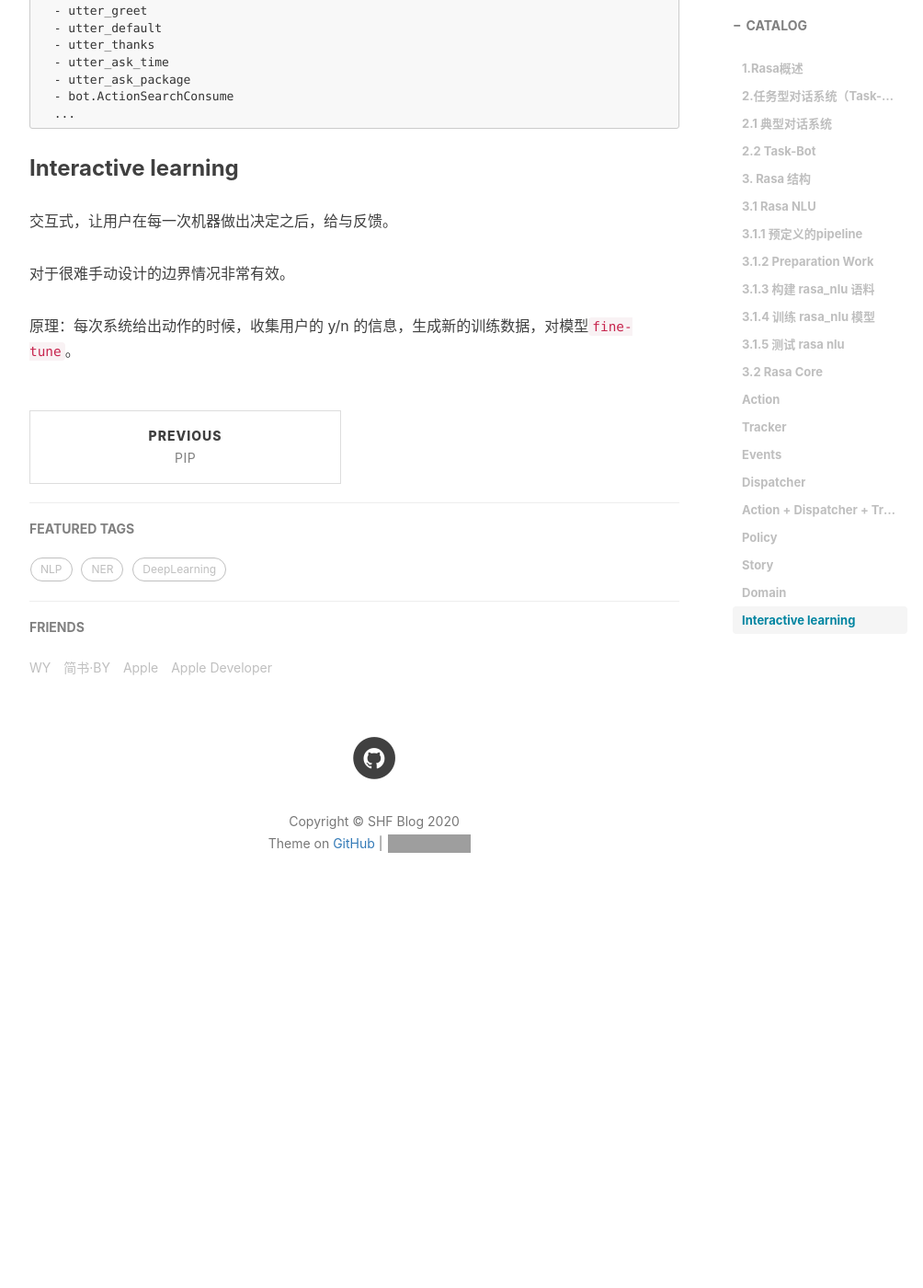
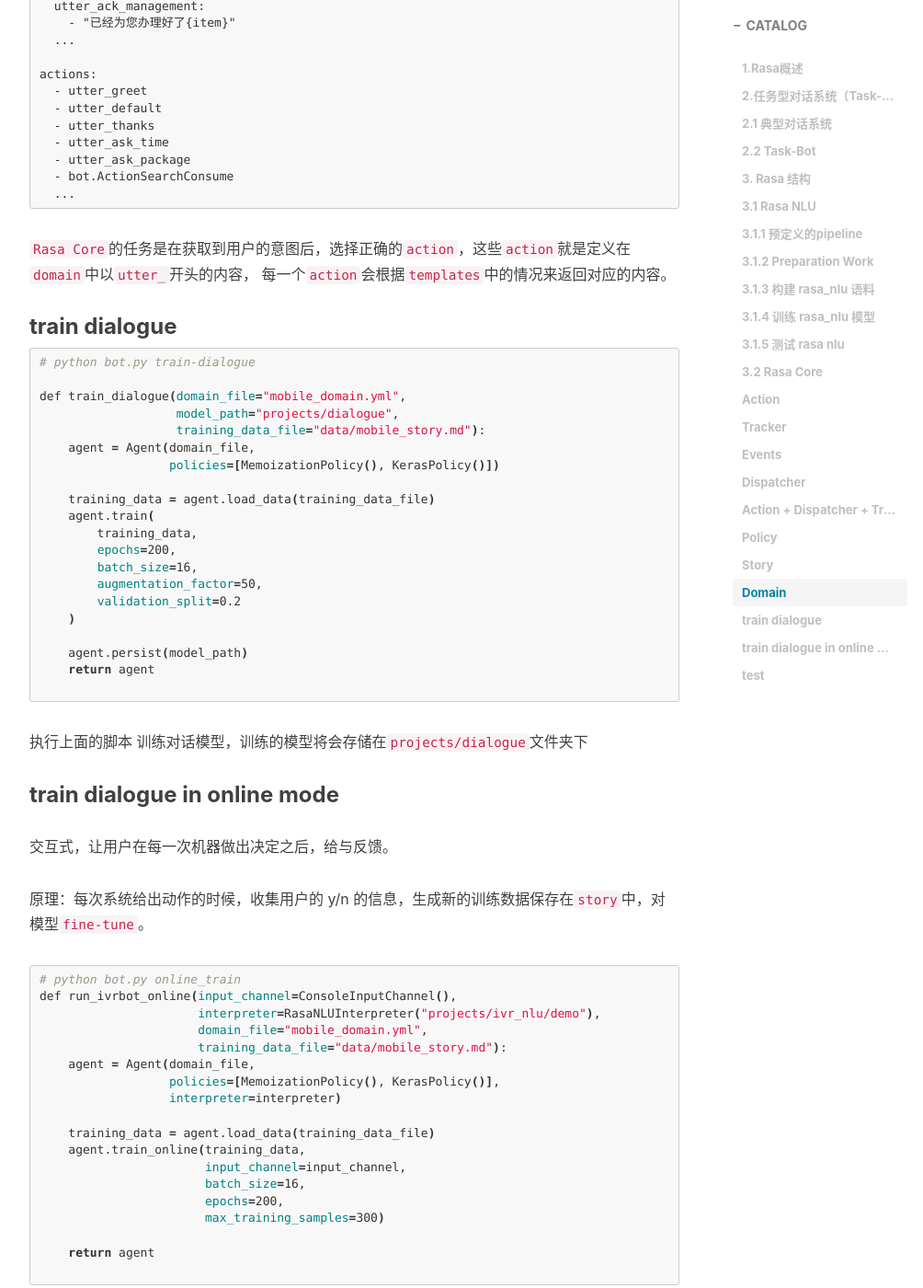
Before and after one commit to shfshf/shfshf.github.io, a Jekyll site: the page built from _posts/2020-5-19-rasa_chatbot.md, in a window 1280 px wide and 1400 px high, scrolled down 12348 px. Shown: the whole window at 92% size, without its empty margins (233-1237 px from the left). Built offline with Jekyll 4.4.1, drawn with Linux system fonts in a browser that asks for light colours; nearby versions of some CDN libraries; comment, search, counter and statistics services are not loaded; before the commit the page ends 13369 px from its top, so only the background shows below that; some of the changed text lies outside the part shown; grey boxes are pictures that could not be loaded.

Commit message:
rasa_chatbot update

````diff
--- a/_posts/2020-5-19-rasa_chatbot.md
+++ b/_posts/2020-5-19-rasa_chatbot.md
@@ -251,6 +251,7 @@ domain可以理解为机器的知识库，其中定义了意图，动作，以
 | entities | 实体 |
 | slots | 词槽 |
 
+etc：domain.yml
 ```
 slots:
   time:
@@ -307,10 +308,76 @@ actions:
   ...
 ```
 
-### Interactive learning
+`Rasa Core`的任务是在获取到用户的意图后，选择正确的`action`，这些`action`就是定义在`domain`中以`utter_`开头的内容，
+每一个`action`会根据`templates`中的情况来返回对应的内容。
+
+### train dialogue
+```bash
+# python bot.py train-dialogue
+
+def train_dialogue(domain_file="mobile_domain.yml",
+                   model_path="projects/dialogue",
+                   training_data_file="data/mobile_story.md"):
+    agent = Agent(domain_file,
+                  policies=[MemoizationPolicy(), KerasPolicy()])
+
+    training_data = agent.load_data(training_data_file)
+    agent.train(
+        training_data,
+        epochs=200,
+        batch_size=16,
+        augmentation_factor=50,
+        validation_split=0.2
+    )
+
+    agent.persist(model_path)
+    return agent
+
+```
+执行上面的脚本 训练对话模型，训练的模型将会存储在`projects/dialogue`文件夹下
+
+### train dialogue in online mode
 
 交互式，让用户在每一次机器做出决定之后，给与反馈。
 
-对于很难手动设计的边界情况非常有效。
+原理：每次系统给出动作的时候，收集用户的 y/n 的信息，生成新的训练数据保存在`story`中，对模型`fine-tune`。
 
-原理：每次系统给出动作的时候，收集用户的 y/n 的信息，生成新的训练数据，对模型`fine-tune`。
+```bash
+# python bot.py online_train
+def run_ivrbot_online(input_channel=ConsoleInputChannel(),
+                      interpreter=RasaNLUInterpreter("projects/ivr_nlu/demo"),
+                      domain_file="mobile_domain.yml",
+                      training_data_file="data/mobile_story.md"):
+    agent = Agent(domain_file,
+                  policies=[MemoizationPolicy(), KerasPolicy()],
+                  interpreter=interpreter)
+
+    training_data = agent.load_data(training_data_file)
+    agent.train_online(training_data,
+                       input_channel=input_channel,
+                       batch_size=16,
+                       epochs=200,
+                       max_training_samples=300)
+
+    return agent
+
+```
+### test
+Run command below:
+```bash
+python bot.py run
+```
+Example1:
+```
+Bot loaded. Type a message and press enter :
+YOU：你是谁
+BOT：您好!，我是机器人小热，很高兴为您服务。
+YOU：我想看一下消费情况
+BOT：你想查哪个时间段的
+YOU：上个月的
+BOT：好，请稍等
+BOT：您好，您上个月共消费二十八元。
+BOT：还有什么能帮您吗
+YOU：没啥了
+BOT：Bye， 下次再见
+```
````
